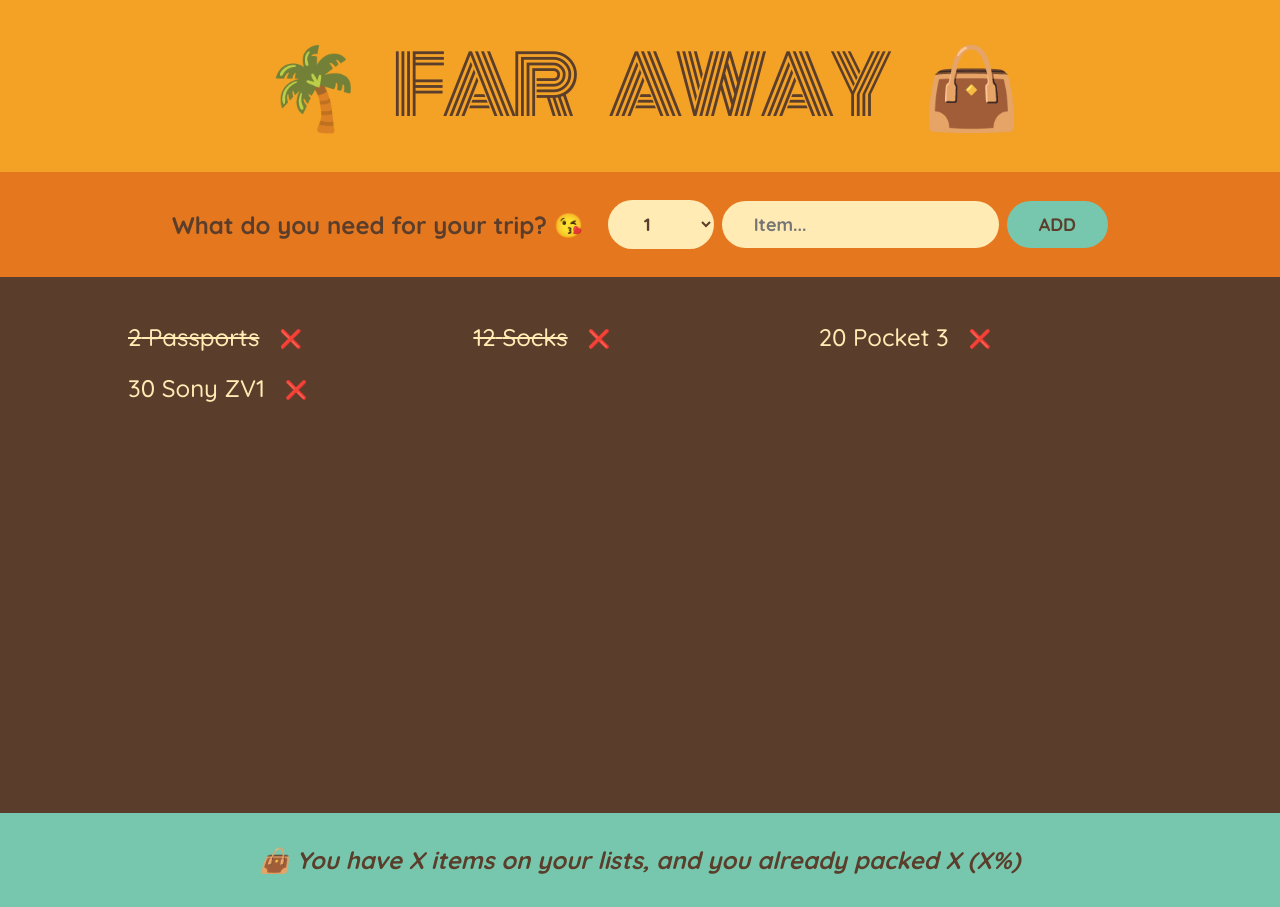
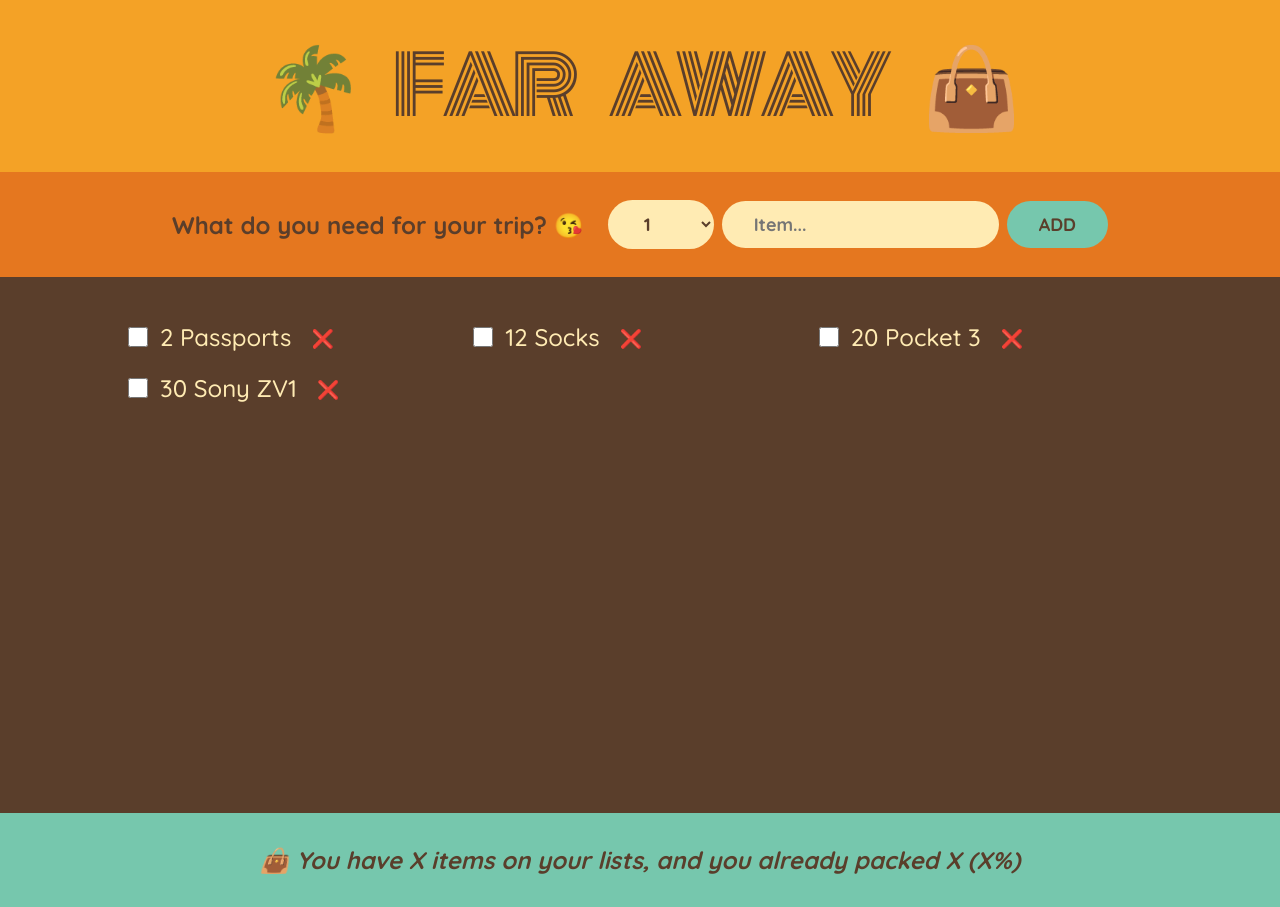
Before and after one commit to kiethohoai/4steps-v2, a React app: page / in a window 1280 px wide. Built offline with nearby package versions, Linux system fonts and the light colour scheme; the HTML template or start-up script is replaced by a standard one.

Commit message:
007 Updating an Item Complex Immutable Data Operation

```diff
--- a/src/App.jsx
+++ b/src/App.jsx
@@ -1,8 +1,8 @@
 import { useState } from 'react';
 
 const initialItems = [
-  { id: 1, description: 'Passports', quantity: 2, packed: true },
-  { id: 2, description: 'Socks', quantity: 12, packed: true },
+  { id: 1, description: 'Passports', quantity: 2, packed: false },
+  { id: 2, description: 'Socks', quantity: 12, packed: false },
   { id: 3, description: 'Pocket 3', quantity: 20, packed: false },
   { id: 4, description: 'Sony ZV1', quantity: 30, packed: false },
 ];
@@ -18,11 +18,17 @@
     setItems((items) => items.filter((item) => item.id !== id));
   }
 
+  function handleToggleItem(id) {
+    setItems((items) =>
+      items.map((item) => (item.id === id ? { ...item, packed: !item.packed } : item)),
+    );
+  }
+
   return (
     <div>
       <Logo />
       <Form onAddItem={handleAddItems} />
-      <PackingList items={items} onDeleteItem={handleDeleteItem} />
+      <PackingList items={items} onDeleteItem={handleDeleteItem} onToggleItem={handleToggleItem} />
       <Stats />
     </div>
   );
@@ -78,21 +84,27 @@
   );
 }
 
-function PackingList({ items, onDeleteItem }) {
+function PackingList({ items, onDeleteItem, onToggleItem }) {
   return (
     <div className="list">
       <ul>
         {items.map((item, i) => (
-          <Item item={item} onDeleteItem={onDeleteItem} key={`id-${i}`} />
+          <Item
+            item={item}
+            onDeleteItem={onDeleteItem}
+            onToggleItem={onToggleItem}
+            key={`id-${i}`}
+          />
         ))}
       </ul>
     </div>
   );
 }
 
-function Item({ item, onDeleteItem }) {
+function Item({ item, onDeleteItem, onToggleItem }) {
   return (
     <li>
+      <input type="checkbox" value={item.packed} onChange={() => onToggleItem(item.id)} />
       <span style={item.packed ? { textDecoration: 'line-through' } : {}}>
         {item.quantity} {item.description}
       </span>
```
Also changed, not shown: 1 other file (tests, documents, lock files or other folders).
